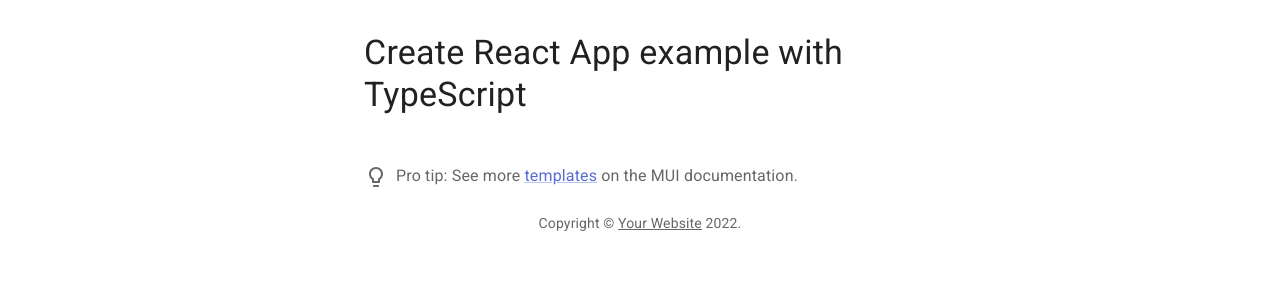
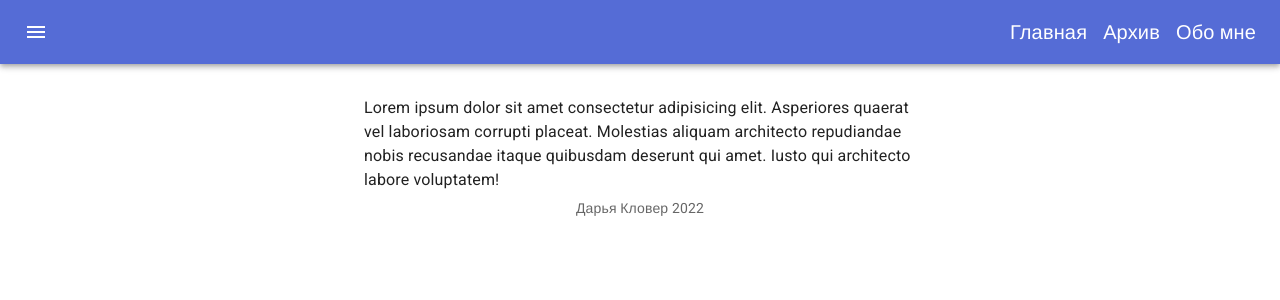
Before and after one commit to SiarheiBobryk/dariaklover, a React (Create React App) app: page / in a window 1280 px wide. Shown: the top 300 px of the page. Built offline with nearby package versions, Linux system fonts and the light colour scheme; a web font is replaced by a local one.

Commit message:
Add simple `TopBar` and `Copyright` components

```diff
--- a/src/App.tsx
+++ b/src/App.tsx
@@ -2,31 +2,23 @@
 import Container from '@mui/material/Container';
 import Typography from '@mui/material/Typography';
 import Box from '@mui/material/Box';
-import Link from '@mui/material/Link';
-import ProTip from './components/ProTip';
-
-function Copyright() {
-  return (
-    <Typography variant="body2" color="text.secondary" align="center">
-      {'Copyright © '}
-      <Link color="inherit" href="https://mui.com/">
-        Your Website
-      </Link>{' '}
-      {new Date().getFullYear()}.
-    </Typography>
-  );
-}
+import TopBar from './components/TopBar';
+import Copyright from './components/Copyright';
 
 export default function App() {
   return (
+    <>
+      <TopBar />
       <Container maxWidth="sm">
         <Box sx={{ my: 4 }}>
-        <Typography variant="h4" component="h1" gutterBottom>
-          Create React App example with TypeScript
+          <Typography gutterBottom>
+            Lorem ipsum dolor sit amet consectetur adipisicing elit. Asperiores quaerat vel laboriosam corrupti placeat.
+            Molestias aliquam architecto repudiandae nobis recusandae itaque quibusdam deserunt qui amet. Iusto qui
+            architecto labore voluptatem!
           </Typography>
-        <ProTip />
           <Copyright />
         </Box>
       </Container>
+    </>
   );
 }
--- /dev/null
+++ b/src/components/Copyright/Copyright.tsx
@@ -0,0 +1,12 @@
+import * as React from 'react';
+import Typography from '@mui/material/Typography';
+
+function Copyright() {
+  return (
+    <Typography variant="body2" color="text.secondary" align="center">
+      Дарья Кловер {new Date().getFullYear()}
+    </Typography>
+  );
+}
+
+export default Copyright;
--- /dev/null
+++ b/src/components/Copyright/index.ts
@@ -0,0 +1 @@
+export { default } from './Copyright';
--- a/src/components/ProTip/ProTip.tsx
+++ /dev/null
@@ -1,23 +0,0 @@
-import * as React from 'react';
-import Link from '@mui/material/Link';
-import SvgIcon, { SvgIconProps } from '@mui/material/SvgIcon';
-import Typography from '@mui/material/Typography';
-
-function LightBulbIcon(props: SvgIconProps) {
-  return (
-    <SvgIcon {...props}>
-      {/* eslint-disable-next-line max-len */}
-      <path d="M9 21c0 .55.45 1 1 1h4c.55 0 1-.45 1-1v-1H9v1zm3-19C8.14 2 5 5.14 5 9c0 2.38 1.19 4.47 3 5.74V17c0 .55.45 1 1 1h6c.55 0 1-.45 1-1v-2.26c1.81-1.27 3-3.36 3-5.74 0-3.86-3.14-7-7-7zm2.85 11.1l-.85.6V16h-4v-2.3l-.85-.6C7.8 12.16 7 10.63 7 9c0-2.76 2.24-5 5-5s5 2.24 5 5c0 1.63-.8 3.16-2.15 4.1z" />
-    </SvgIcon>
-  );
-}
-
-export default function ProTip() {
-  return (
-    <Typography sx={{ mt: 6, mb: 3 }} color="text.secondary">
-      <LightBulbIcon sx={{ mr: 1, verticalAlign: 'middle' }} />
-      Pro tip: See more <Link href="https://mui.com/getting-started/templates/">templates</Link> on the MUI
-      documentation.
-    </Typography>
-  );
-}
--- a/src/components/ProTip/index.js
+++ /dev/null
@@ -1 +0,0 @@
-export { default } from './ProTip';
--- /dev/null
+++ b/src/components/TopBar/TopBar.tsx
@@ -0,0 +1,30 @@
+import * as React from 'react';
+import AppBar from '@mui/material/AppBar';
+import Box from '@mui/material/Box';
+import Toolbar from '@mui/material/Toolbar';
+import Typography from '@mui/material/Typography';
+import IconButton from '@mui/material/IconButton';
+import MenuIcon from '@mui/icons-material/Menu';
+
+function TopBar() {
+  return (
+    <Box>
+      <AppBar position="static">
+        <Toolbar sx={{ display: 'flex', justifyContent: 'space-between' }}>
+          {/* App menu */}
+          <IconButton size="large" edge="start" color="inherit" aria-label="menu">
+            <MenuIcon />
+          </IconButton>
+          {/* Right block */}
+          <Box sx={{ display: 'flex', justifyContent: 'flex-end', gap: 2 }}>
+            <Typography variant="h6">Главная</Typography>
+            <Typography variant="h6">Архив</Typography>
+            <Typography variant="h6">Обо мне</Typography>
+          </Box>
+        </Toolbar>
+      </AppBar>
+    </Box>
+  );
+}
+
+export default TopBar;
--- /dev/null
+++ b/src/components/TopBar/index.ts
@@ -0,0 +1 @@
+export { default } from './TopBar';
--- a/src/components/index.js
+++ /dev/null
@@ -1 +0,0 @@
-export { default as ProTip } from './ProTip';
--- /dev/null
+++ b/src/components/index.ts
@@ -0,0 +1,2 @@
+export { default as Copyright } from './Copyright';
+export { default as TopBar } from './TopBar';
```
Lines whose indentation alone changed are shown as unchanged.
